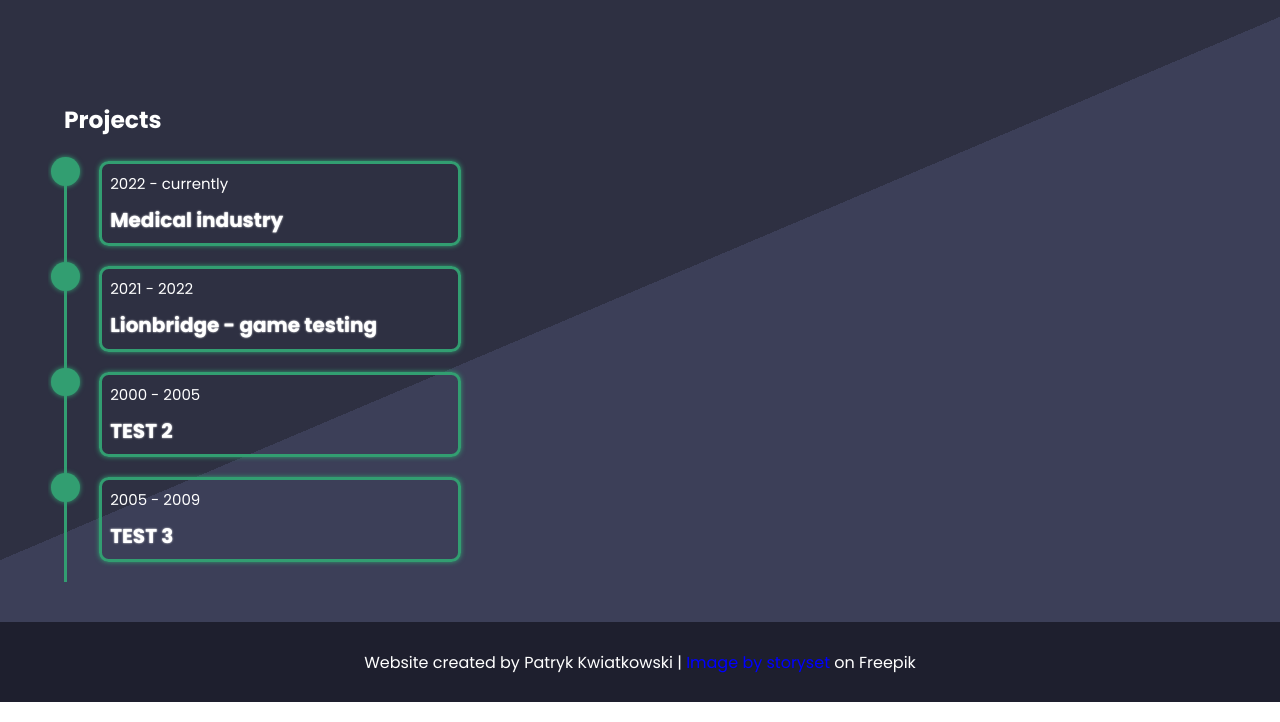
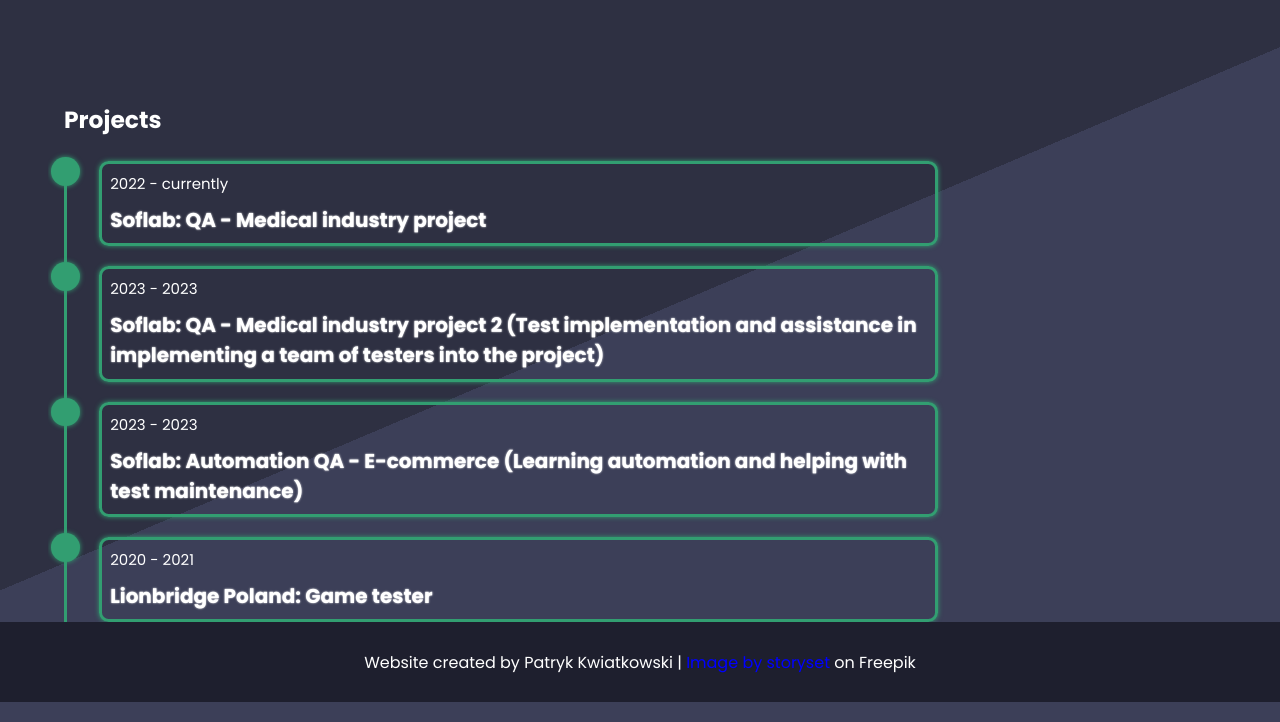
Before and after one commit to BobSn9p/Portfolio, a plain HTML site: page experience.html in a window 1280 px wide. Shown: the part 98-820 px from the top of the page. Drawn offline with nearby package versions, Linux system fonts and the light colour scheme.

Commit message:
Changed experience tab

```diff
--- a/experience.html
+++ b/experience.html
@@ -46,38 +46,39 @@
         <a href="index.html">Experience</a>
         <a href="index.html">Contact</a>
     </nav>
-    <div class="grid-container">
+
+        <div class="grid-container-test">
         <div class="hard-skills bottom-slide">
             <h3 class="title">Projects</h3>
             <div class="skills-box">
                 <div class="skills-content">
                     <div class="s-content">
                         <p>2022 - currently</p>
-                        <h3>Medical industry</h3>
+                        <h3>Soflab: QA - Medical industry project</h3>
                     </div>
                 </div>
             </div>
             <div class="skills-box">
                 <div class="skills-content">
                     <div class="s-content">
-                        <p>2021 - 2022</p>
-                        <h3>Lionbridge - game testing</h3>
+                        <p>2023 - 2023</p>
+                        <h3>Soflab: QA - Medical industry project 2 (Test implementation and assistance in implementing a team of testers into the project) </h3>
                     </div>
                 </div>
             </div>
             <div class="skills-box">
                 <div class="skills-content">
                     <div class="s-content">
-                        <p>2000 - 2005</p>
-                        <h3>TEST 2</h3>
+                        <p>2023 - 2023</p>
+                        <h3>Soflab: Automation QA - E-commerce (Learning automation and helping with test maintenance) </h3>
                     </div>
                 </div>
             </div>
             <div class="skills-box">
                 <div class="skills-content">
                     <div class="s-content">
-                        <p>2005 - 2009</p>
-                        <h3>TEST 3</h3>
+                        <p>2020 - 2021</p>
+                        <h3>Lionbridge Poland: Game tester</h3>
                     </div>
                 </div>
             </div>
--- a/styles.css
+++ b/styles.css
@@ -650,3 +650,19 @@ width: 100%;
   box-shadow: 0px 0px 5px var(--primary-color);
   border-radius: 50%;
 }
+
+.grid-container-test {
+  margin-bottom: 80px;
+  font-size: 20px;
+  display: grid;
+  grid-template-columns: 2fr 2fr 1fr;
+  grid-template-rows: 1fr 1fr 2fr 1fr;
+  grid-template-areas:
+  "hs hs ."
+  "hs hs ."
+  "hs hs ."
+  "hs hs ."
+  ". . .";
+  margin-top: 100px;
+  column-gap:5rem;
+}
```
